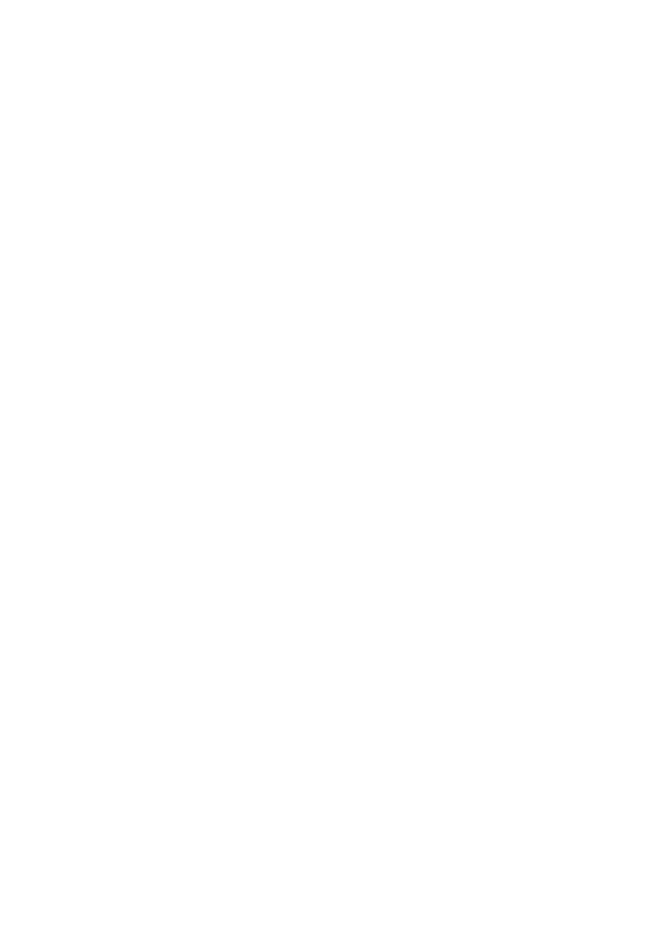
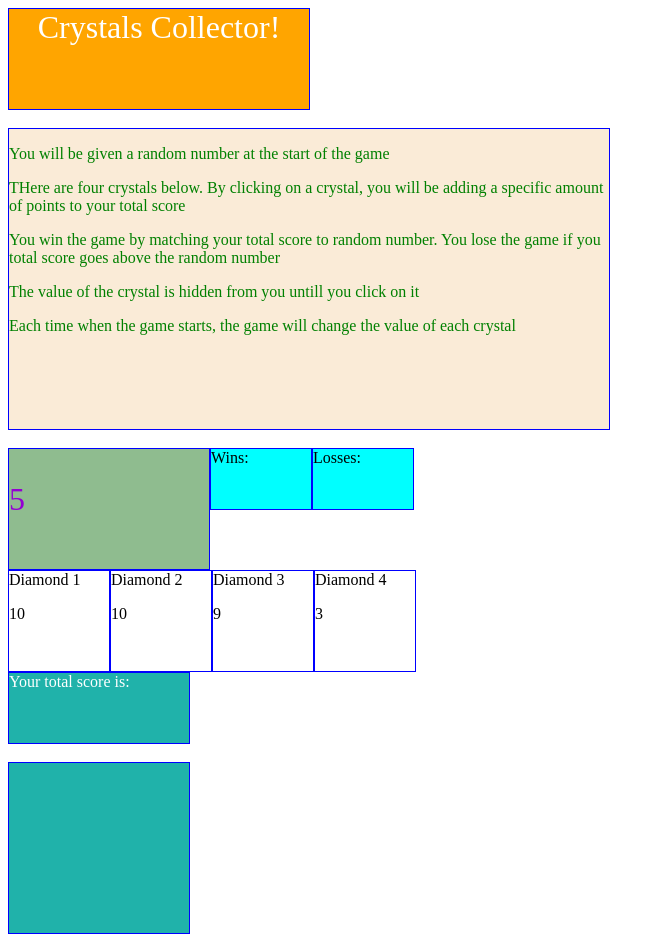
Before and after one commit to sylviayuu/week-4-game, a plain HTML site: page index.html in a window 1280 px wide. Shown: the whole page, without its empty margins (0-665 px from the left). Before the commit the page ends 800 px from the top, so only its background shows below. Drawn offline with nearby package versions, Linux system fonts and the light colour scheme.

Commit message:
second push

```diff
--- a/assets/css/style.css
+++ b/assets/css/style.css
@@ -0,0 +1,94 @@
+#orangebox {
+	background-color: orange;
+	width: 300px;
+    height: 100px;
+    border: 1px solid blue;
+	text-align: center;
+	color:white;
+	font-size: 200%;
+}
+
+#lightorange {
+	background-color: #FAEBD7;
+	width: 600px;
+    height: 300px;
+    border: 1px solid blue;
+	color:green;
+}
+
+#randnum {
+	background-color: #8FBC8F;
+	width: 200px;
+    height: 120px;
+    border: 1px solid blue;
+	color:#9400D3;
+	float:left;
+	font-size: 200%;
+
+}
+
+#result1{
+	background-color: #00FFFF;
+	width: 100px;
+    height: 60px;
+    border: 1px solid blue;
+	color:black;
+	float:left;
+}
+
+#result2{
+	float:left;
+	background-color: #00FFFF;
+	width: 100px;
+    height: 60px;
+    border: 1px solid blue;
+}
+
+#diamond1{
+	clear:both;
+	background-color: white;
+	width: 100px;
+	height:100px;
+	border:1px solid blue;
+	float:left;
+}
+
+#diamond2{
+ 	float:left;
+	background-color: white;
+	width: 100px;
+	height:100px;
+	border:1px solid blue;
+}
+
+#diamond3{
+ 	float:left;
+	background-color: white;
+	width: 100px;
+	height:100px;
+	border:1px solid blue;
+}
+#diamond4{
+ 	float:left;
+	background-color: white;
+	width: 100px;
+	height:100px;
+	border:1px solid blue;
+}
+
+#Totalscore{
+	clear:both;
+	background-color: #20B2AA;
+	width: 180px;
+	height: 70px;
+	border:1px solid blue;
+	color:white;
+}
+
+#Score{
+	background-color: #20B2AA;
+	width: 180px;
+	height:170px;
+	border:1px solid blue;
+	color:white;
+}
--- a/assets/js/game.js
+++ b/assets/js/game.js
@@ -0,0 +1,27 @@
+var randomNumber1 = Math.floor(Math.random() * 10+10);
+var randomNumber2 = Math.floor(Math.random() * 100+20);
+var randomNumber3 = randomNumber2 - randomNumber1
+$("#randnum").append( "<p>" + randomNumber3 + "</p>");
+
+var randomNumber4 = Math.floor(Math.random() * 10+2);
+var randomNumber5 = Math.floor(Math.random() * 10+2);
+var randomNumber6 = Math.floor(Math.random() * 10+2);
+var randomNumber7 = Math.floor(Math.random() * 10+2);
+
+$("#diamond1").append( "<p>" + randomNumber4 + "</p>");
+$("#diamond2").append( "<p>" + randomNumber5 + "</p>");
+$("#diamond3").append( "<p>" + randomNumber6 + "</p>");
+$("#diamond4").append( "<p>" + randomNumber7 + "</p>");
+
+//Didn't have enough time to complete all the requirements, please see pseudocode below
+
+// Still need to do the following:
+
+// Hide all random numbers attached to the diamonds
+
+// Onclick diamonds --> add number sums to "Score" box
+
+// Create syntax for winning and lossing
+
+// If sum > random generated number, then lose
+// if sum = random generated number, then win
--- a/index.html
+++ b/index.html
@@ -1,9 +1,36 @@
 <!DOCTYPE html>
 <html>
+
 <head>
-	<title></title>
+    <title>Crystals Collector Sylvia</title>
+    <link rel="stylesheet" href="assets/css/style.css">
+    <script src="https://ajax.googleapis.com/ajax/libs/jquery/3.2.1/jquery.min.js"></script>
 </head>
+
 <body>
+    <div id="orangebox">Crystals Collector!</div>
+    <br>
+    <div id="lightorange">
+        <p>You will be given a random number at the start of the game</p>
+        <p>THere are four crystals below. By clicking on a crystal, you will be adding a specific amount of points to your total score</p>
+        <p>You win the game by matching your total score to random number. You lose the game if you total score goes above the random number</p>
+        <p>The value of the crystal is hidden from you untill you click on it</p>
+        <p>Each time when the game starts, the game will change the value of each crystal</p>
+    </div>
+    <br>
+    <div id="randnum"></div>
+    <div id="result1">Wins:</div>
+    <div id="result2">Losses:</div>
+    <div id="diamond1">Diamond 1</div>
+    <div id="diamond2">Diamond 2</div>
+    <div id="diamond3">Diamond 3</div>
+    <div id="diamond4">Diamond 4</div>
+    <div id="Totalscore">Your total score is:</div>
+    <br>
+    <div id="Score"></div>
+
+<script type="text/javascript" src="assets/js/game.js"></script>
 
 </body>
+
 </html>
```
Also changed, not shown: 2 other files.
